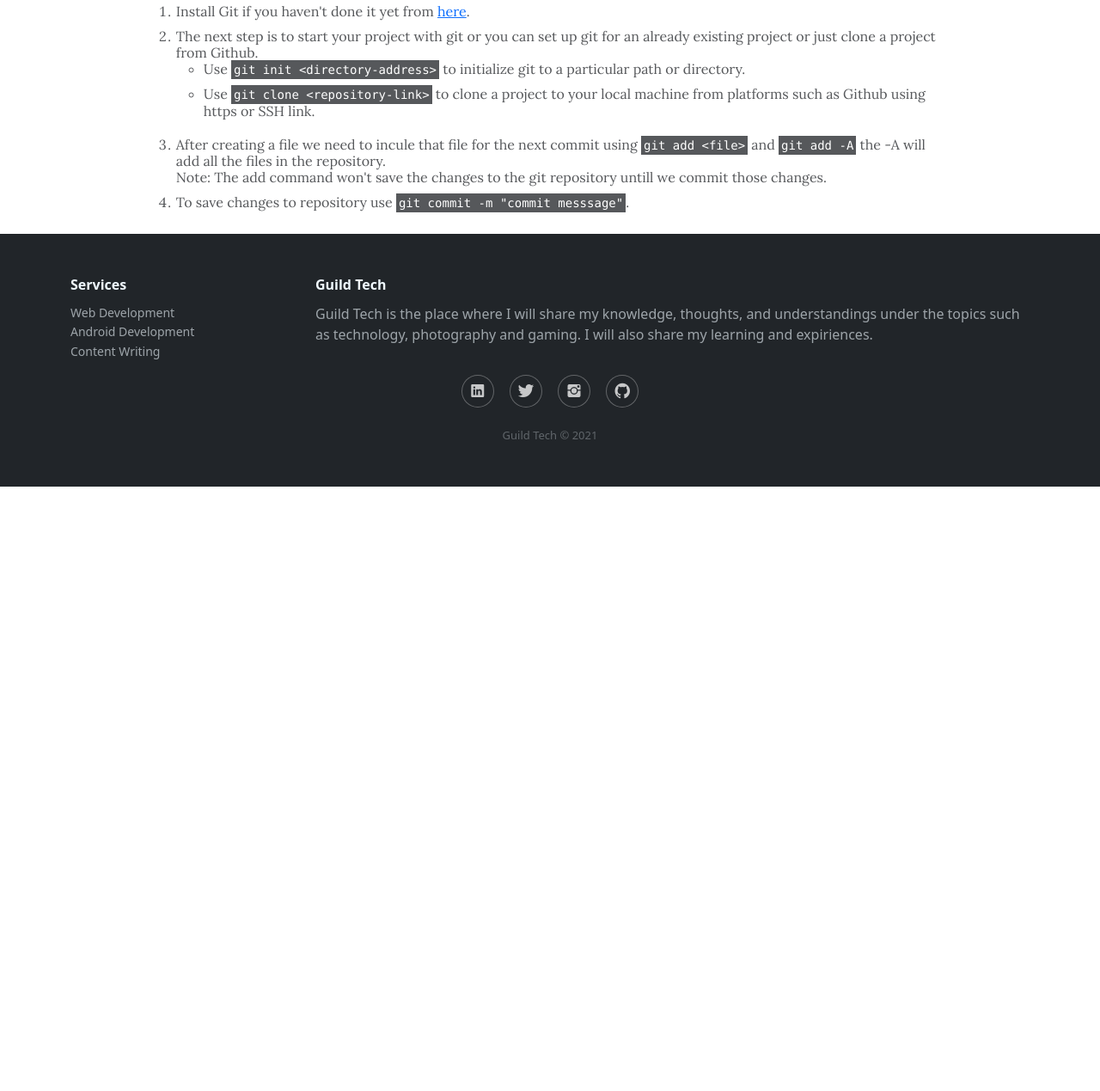
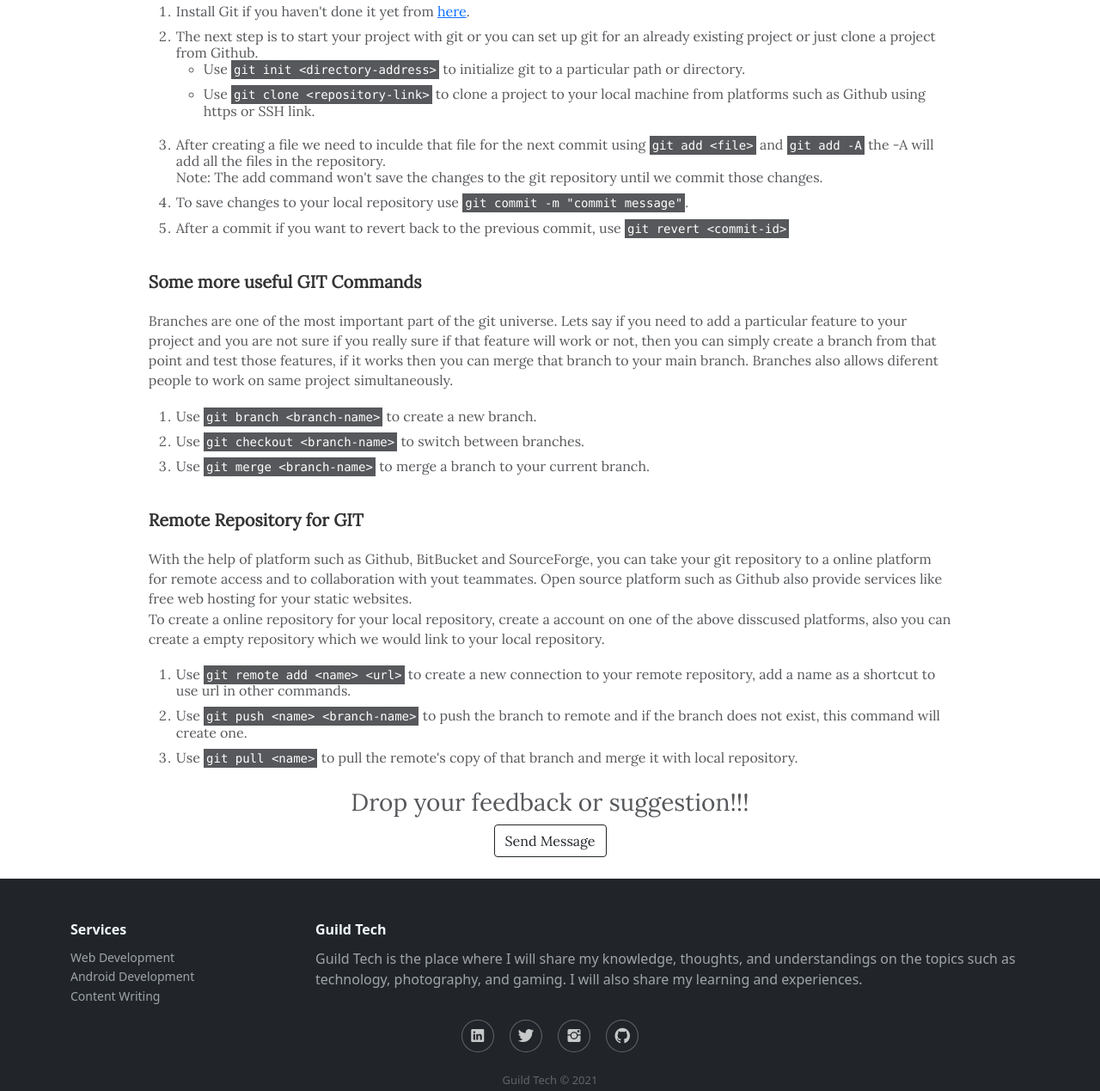
Before and after one commit to malikshub/gt, a plain HTML site: page contents/tech/what-is-git-vcs-and-its-commands.html in a window 1280 px wide. Shown: the part 1263-2532 px from the top of the page at 86% size. Before the commit the page ends 1829 px from the top, so only its background shows below. Drawn offline with Linux system fonts and the light colour scheme; files whose address does not match are found by name.

Commit message:
added suggestion under article and updated footer

```diff
--- a/contents/tech/what-is-git-vcs-and-its-commands.html
+++ b/contents/tech/what-is-git-vcs-and-its-commands.html
@@ -81,7 +81,7 @@
                         later), and git can also help create a online backup for your projects with the
                         help of online repository management systems such as Github, BitBucket, SourceForge
                         and many more.</p>
-                        <h2>Beginning with Git</h2>
+                        <h2>Beginning with GIT</h2>
                         <h6>
                             <ol>
                                 <li>Install Git if you haven't done it yet from
@@ -96,20 +96,62 @@
                                             from platforms such as Github using https or SSH link.</li>
                                      </ul>
                                 </li>
-                                <li>After creating a file we need to incule that file for the next
+                                <li>After creating a file we need to inculde that file for the next
                                     commit using <code>git add &#60file&#62</code> and <code>git add -A</code> the -A will add all the
-                                     files in the repository. <br> Note: The add command won't save the changes to the git repository untill we
+                                     files in the repository. <br> Note: The add command won't save the changes to the git repository until we
                                     commit those changes.
                                 </li>
-                                <li>To save changes to repository use <code>git commit -m "commit messsage"</code>.</li>
-
+                                <li>To save changes to your local repository use <code>git commit -m "commit message"</code>.</li>
+                                <li>After a commit if you want to revert back to the previous commit, use <code>git revert &#60commit-id&#62</code> </li>
                             </ol>
                         </h6>
+                        <h2>Some more useful GIT Commands</h2>
+                        <p>Branches are one of the most important part of the git universe. Lets say if you need to
+                            add a particular feature to your project and you are not sure if you really sure if that
+                            feature will work or not, then you can simply create a branch from that point and test
+                            those features, if it works then you can merge that branch to your main branch. Branches
+                            also allows diferent people to work on same project simultaneously.</p>
+                            <h6>
+                                <ol>
+                                    <li>Use <code>git branch &#60branch-name&#62</code> to create a new branch.</li>
+                                    <li>Use <code>git checkout &#60branch-name&#62</code> to switch between branches.</li>
+                                    <li>Use <code>git merge &#60branch-name&#62</code> to merge a branch to your current branch.</li>
+                                </ol>
+                            </h6>
+                            <h2>Remote Repository for GIT</h2>
+                            <p>With the help of platform such as Github, BitBucket and SourceForge, you can take your
+                                git repository to a online platform for remote access and to collaboration with yout teammates.
+                                Open source platform such as Github also provide services like free web hosting for your
+                                static websites. <br>
+                                To create a online repository for your local repository, create a account on one of the
+                                above disscused platforms, also you can create a empty repository which we would
+                                link to your local repository.
+                            </p>
+                            <h6>
+                                <ol>
+                                    <li>Use <code>git remote add &#60name&#62 &#60url&#62</code> to create a new
+                                    connection to your remote repository, add a name as a shortcut to use url in other commands.
+                                    </li>
+                                    <li>Use <code>git push &#60name&#62 &#60branch-name&#62</code> to push the branch to remote and if
+                                    the branch does not exist, this command will create one. </li>
+                                    <li>Use <code>git pull &#60name&#62</code> to pull the remote's copy of that branch and merge it with
+                                        local repository. </li>
+                                </ol>
+                            </h6>
                     </div>
                 </div>
             </div>
+            <div class="text-center">
+                <h3>Drop your feedback or suggestion!!!</h3>
+                <a href="../../contact.html">
+                    <button type="button" class="btn btn-outline-dark" style="margin-bottom: 25px;">Send Message</button></a>
+            </div>
+
         </div>
     </section>
+
+
+
     <footer class="footer-dark bg-dark">
         <div class="container">
             <div class="row">
@@ -123,7 +165,7 @@
                 </div>
                 <div class="col-sm-6 col-md-9 item text">
                     <h3>Guild Tech</h3>
-                    <p>Guild Tech is the place where I will share my knowledge, thoughts, and understandings under the topics such as technology, photography and gaming. I will also share my learning and expiriences.</p>
+                    <p>Guild Tech is the place where I will share my knowledge, thoughts, and understandings on the topics such as technology, photography, and gaming. I will also share my learning and experiences.</p>
                 </div>
             </div>
             <div class="col item social">
```
Also changed, not shown: about.html (+1 -1 lines), blog-category/gaming.html (+1 -1 lines), blog-category/photography.html (+1 -1 lines), blog-category/tech.html (+1 -1 lines), blog-post-template.html (+5 -0 lines), contact.html (+2 -2 lines), index.html (+1 -1 lines), 1 other file.
